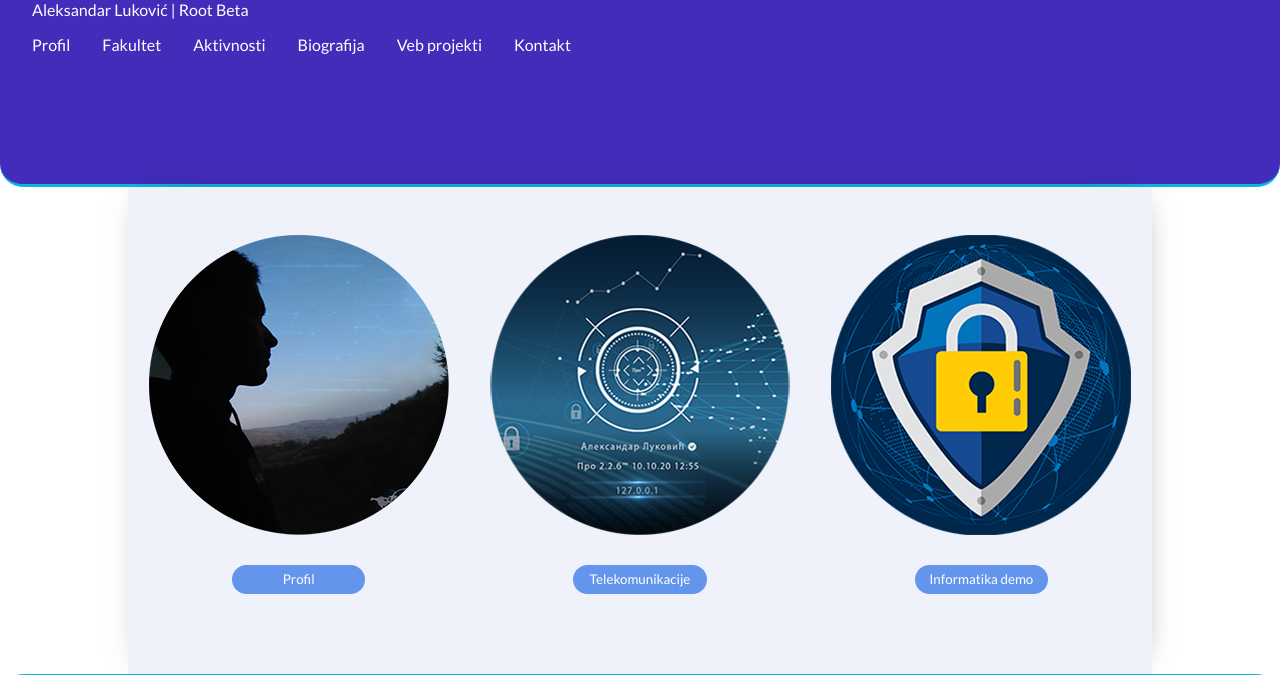
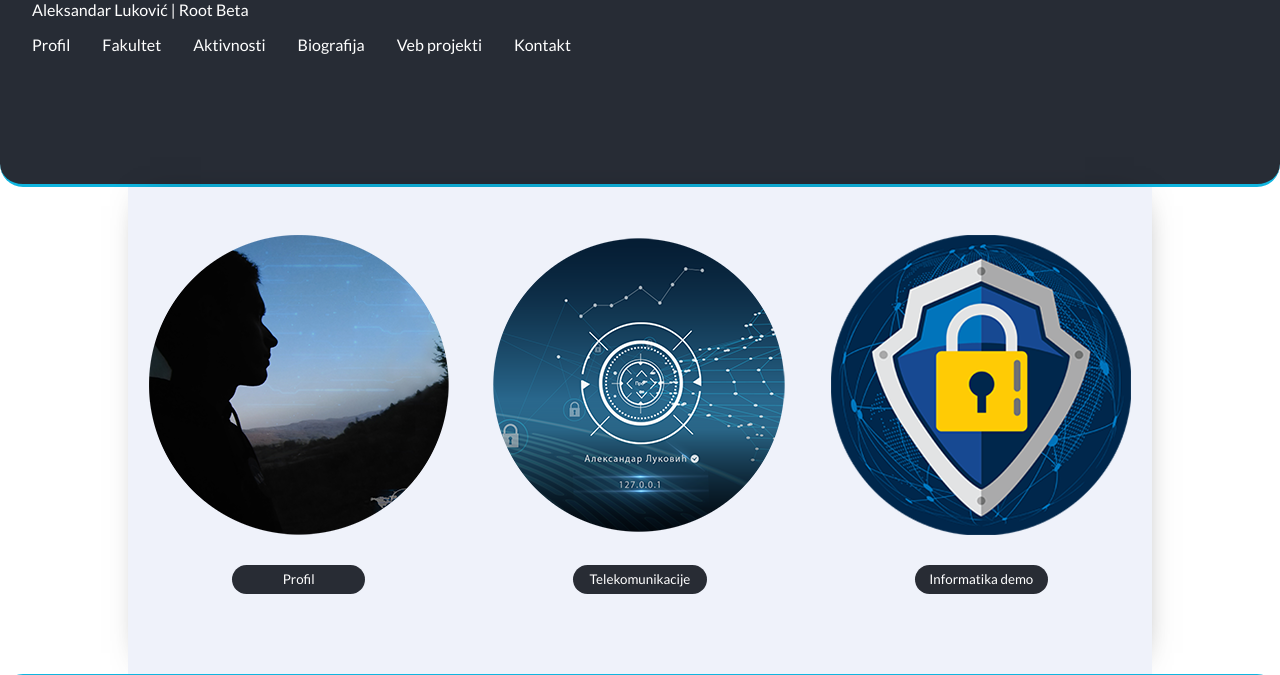
Before and after one commit to CoaPro/root, a Django app: page / in a window 1280 px wide. Shown: the top 675 px of the page. Run offline with Django 3.2, Linux system fonts and the light colour scheme.

Commit message:
a1 | 1.7.2021.

```diff
--- a/aleksandarlukovic/static/root/css/pocetna.css
+++ b/aleksandarlukovic/static/root/css/pocetna.css
@@ -43,7 +43,8 @@
 {
     margin: 0 auto;
     margin-top: 2em;
-    background-color: cornflowerblue;
+    /* background-color: cornflowerblue; */
+    background-color: #282c34;
     text-decoration: none;
     padding: 0.5em;
     border: none;
--- a/aleksandarlukovic/static/root/css/zacelje.css
+++ b/aleksandarlukovic/static/root/css/zacelje.css
@@ -11,7 +11,8 @@
 {
     margin: 0;
     padding: 0;
-    background-color: #422cba;
+    /*background-color: #422cba; */
+    background-color: #272c35;
     color: white;
     height: auto;
     width: auto;
--- a/aleksandarlukovic/static/root/css/zaglavlje.css
+++ b/aleksandarlukovic/static/root/css/zaglavlje.css
@@ -9,7 +9,8 @@
 
 .zaglavlje
 {
-    background-color: #422cba;
+    /* background-color: #422cba; */
+    background-color: #272c35;
     color: white;
     height: 23vh;
     border-bottom: 3px solid #0fb5df;
--- a/aleksandarlukovic/static/telekomunikacije/css/zacelje.css
+++ b/aleksandarlukovic/static/telekomunikacije/css/zacelje.css
@@ -11,7 +11,8 @@
 {
     margin: 0;
     padding: 0;
-    background-color: #422cba;
+    /* background-color: #422cba; */
+    background-color: #272c35;
     color: white;
     height: auto;
     width: auto;
--- a/aleksandarlukovic/static/telekomunikacije/css/zaglavlje.css
+++ b/aleksandarlukovic/static/telekomunikacije/css/zaglavlje.css
@@ -9,7 +9,8 @@
 */
 .zaglavlje
 {
-    background-color: #422cba;
+    /* background-color: #422cba; */
+    background-color: #272c35; /*1.7.2021. Čet. */
     color: white;
     height: 15vh;
     border-bottom: 3px solid #0fb5df;
--- a/aleksandarlukovic/templates/root/index.html
+++ b/aleksandarlukovic/templates/root/index.html
@@ -41,7 +41,7 @@
             </div>
 
             <div class="itemI">
-                <img src="{% static 'root/img/Coa Pro 2.3.2 Лого 2021-круг.png' %}">
+                <img src="{% static 'root/img/telekomunikacije.png' %}">
                 <p><a href="{% url 'telekomunikacije' %}" title="Moja verzija telekomunikacija"><button>Telekomunikacije</button></a></p>
             </div>
 
```
Also changed, not shown: aleksandarlukovic/static/root/img/telekomunikacije.png (added), aleksandarlukovic/templates/telekomunikacije/radovi.html (added), 1 other file.
